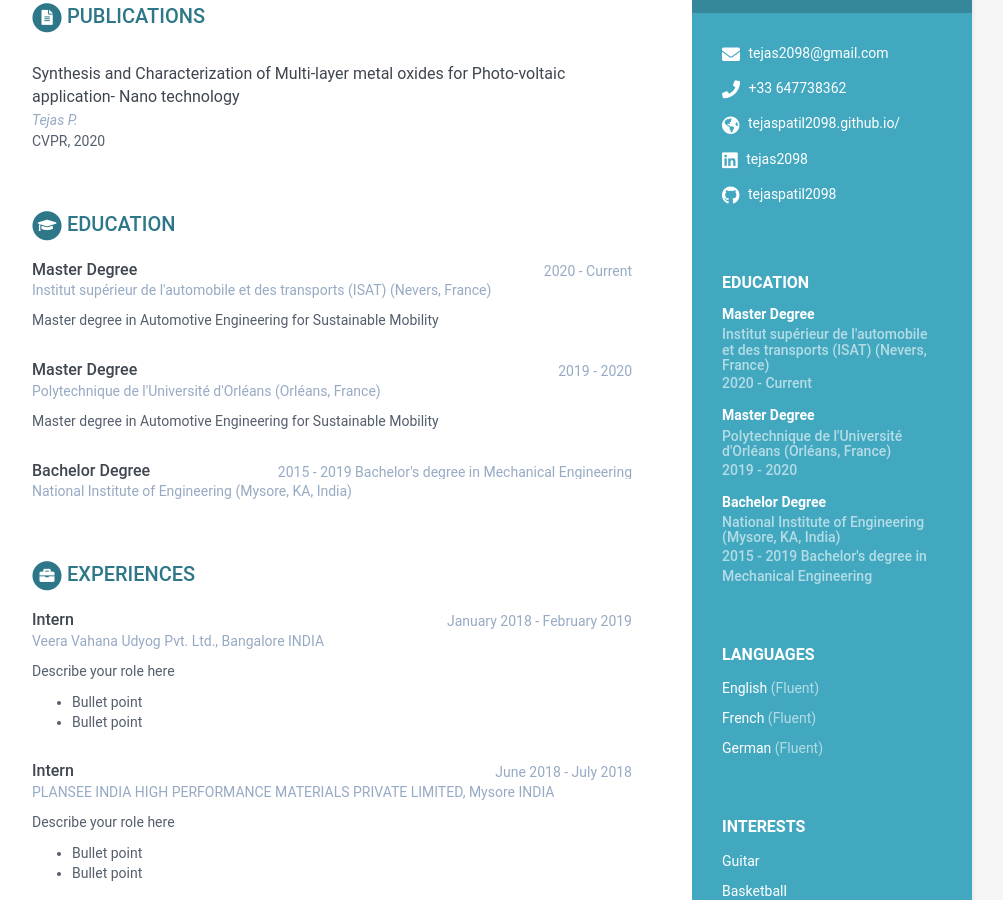
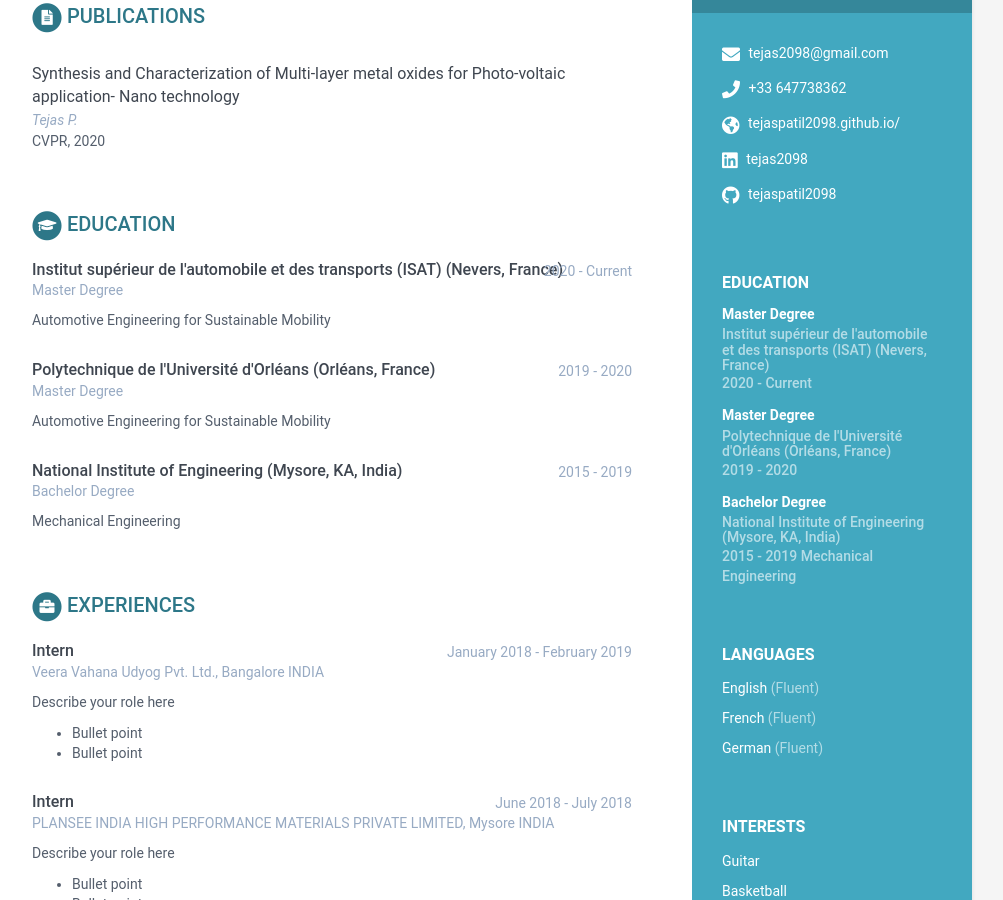
Before and after one commit to tejaspatil2098/tejaspatil2098.github.io, a Jekyll site: the page built from index.html, in a window 1280 px wide and 900 px high, scrolled down 290 px. Shown: the whole window, without its empty margins (168-1171 px from the left). Built offline with Jekyll 4.4.1, drawn with Linux system fonts in a browser that asks for light colours.

Commit message:
Update data.yml

```diff
--- a/_data/data.yml
+++ b/_data/data.yml
@@ -97,37 +97,38 @@ education:
       university: Institut supérieur de l'automobile et des transports (ISAT) (Nevers, France)
       time: 2020 - Current
       details: |
-        Master degree in Automotive Engineering for Sustainable Mobility
+        Automotive Engineering for Sustainable Mobility
 
     - degree: Master Degree
       university: Polytechnique de l'Université d'Orléans (Orléans, France)
       time: 2019 - 2020
       details: |
-        Master degree in Automotive Engineering for Sustainable Mobility
+        Automotive Engineering for Sustainable Mobility
 
     - degree: Bachelor Degree
       university: National Institute of Engineering (Mysore, KA, India)
       time: 2015 - 2019
-        Bachelor's degree in Mechanical Engineering
+        Mechanical Engineering
 
 
 educationcomplete:
-    - degree: Master Degree
-      university: Institut supérieur de l'automobile et des transports (ISAT) (Nevers, France)
+    - degree: Institut supérieur de l'automobile et des transports (ISAT) (Nevers, France)
+      university: Master Degree
       time: 2020 - Current
       details: |
-        Master degree in Automotive Engineering for Sustainable Mobility
+        Automotive Engineering for Sustainable Mobility
 
-    - degree: Master Degree
-      university: Polytechnique de l'Université d'Orléans (Orléans, France)
+    - degree: Polytechnique de l'Université d'Orléans (Orléans, France)
+      university: Master Degree
       time: 2019 - 2020
       details: |
-        Master degree in Automotive Engineering for Sustainable Mobility
+        Automotive Engineering for Sustainable Mobility
 
-    - degree: Bachelor Degree
-      university: National Institute of Engineering (Mysore, KA, India)
+    - degree: National Institute of Engineering (Mysore, KA, India)
+      university: Bachelor Degree
       time: 2015 - 2019
-        Bachelor's degree in Mechanical Engineering
+      details: |
+        Mechanical Engineering
 
 
 experiences:
```
